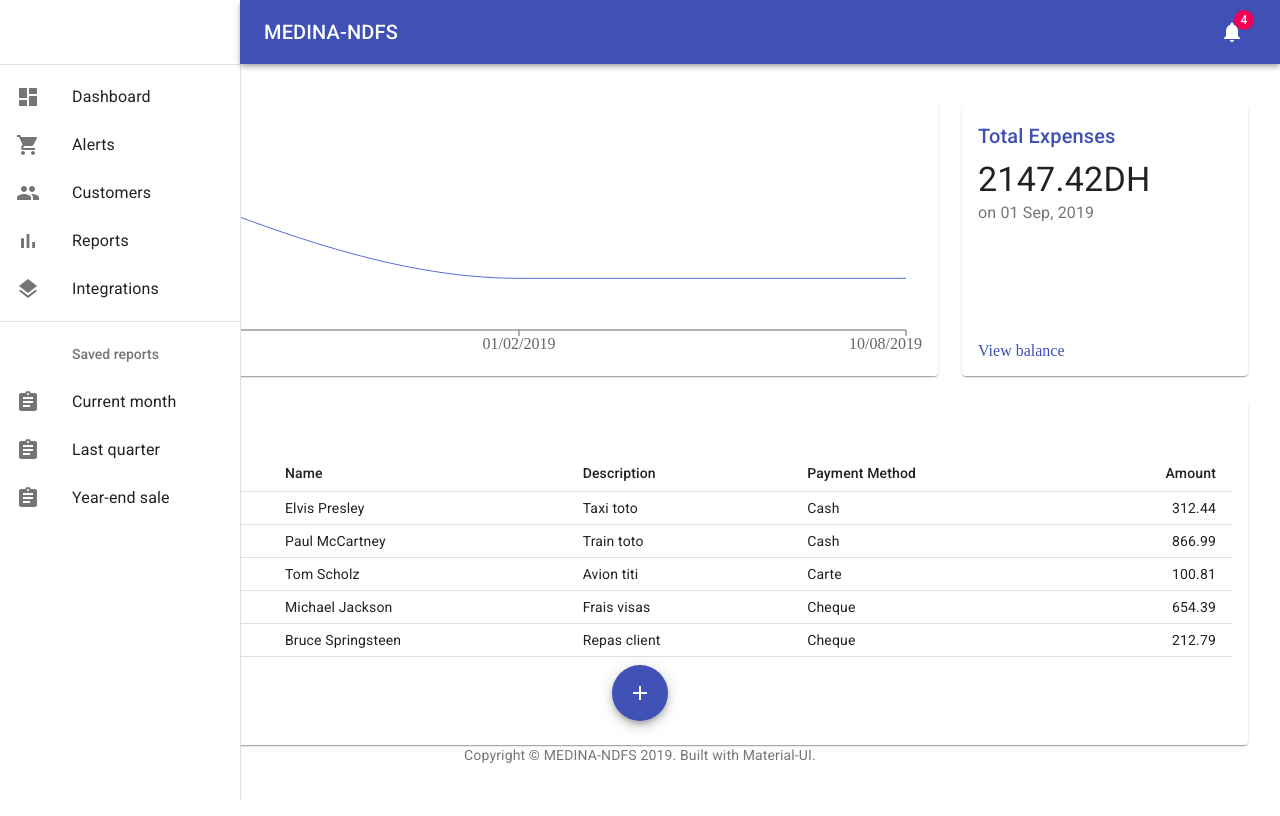
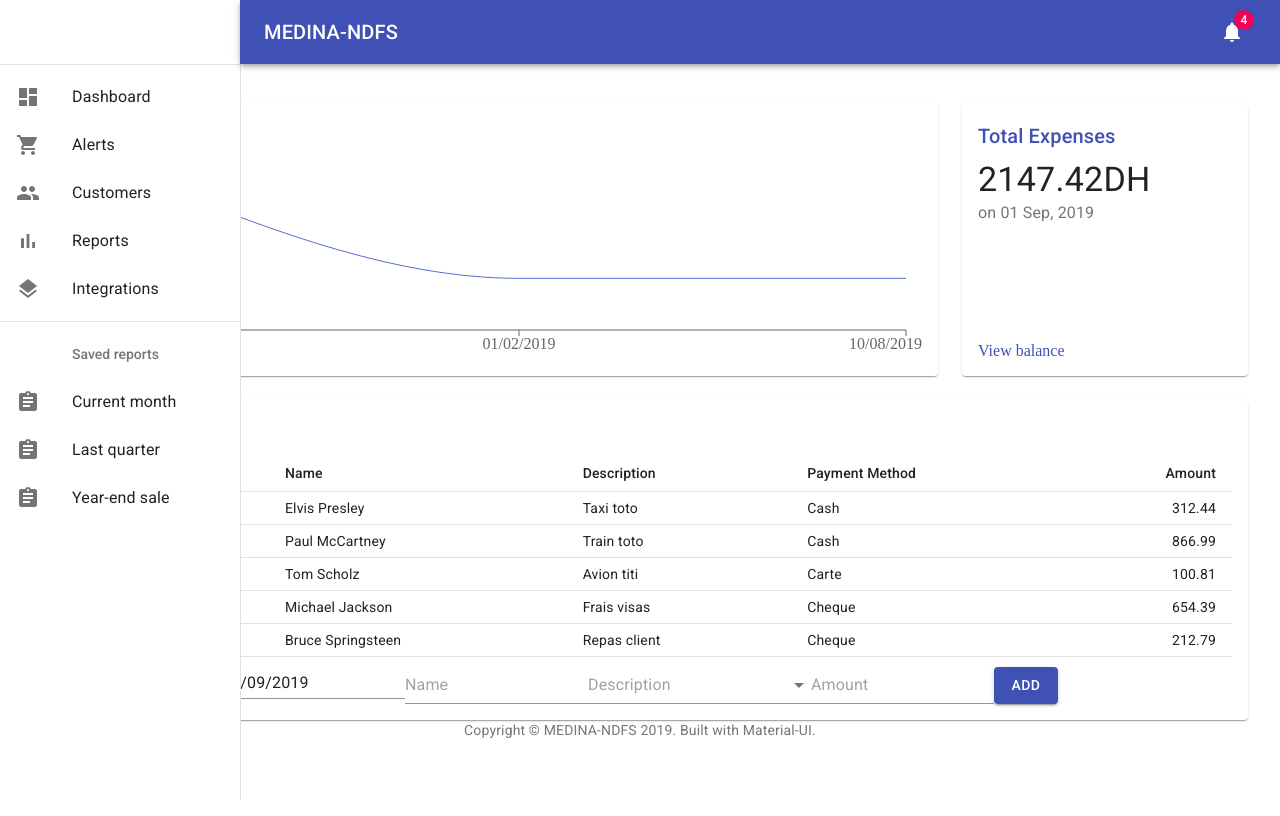
Before and after one commit to adibamine/ndf_app, a React (Create React App) app: page / in a window 1280 px wide. Built offline with nearby package versions, Linux system fonts and the light colour scheme.

Commit message:
without redux

```diff
--- a/src/index.js
+++ b/src/index.js
@@ -2,14 +2,10 @@ import React from 'react';
 import ReactDOM from 'react-dom';
 import App from './App';
 import * as serviceWorker from './serviceWorker';
-import { Provider } from 'react-redux'
-import store from './store';
 
 const rootElement = document.getElementById('root')
 ReactDOM.render(
-  <Provider store={store}>
-    <App />
-  </Provider>,
+    <App />,
   rootElement
 )
 
--- a/src/pages/Dashboard/ExpenseForm.js
+++ b/src/pages/Dashboard/ExpenseForm.js
@@ -1,86 +1,105 @@
 import React from 'react';
-import { Field, reduxForm } from 'redux-form'
-import FormControl from '@material-ui/core/FormControl';
-import { makeStyles } from '@material-ui/core/styles';
-import Button from '@material-ui/core/Button';
-import Select from '@material-ui/core/Select'
-import InputLabel from '@material-ui/core/InputLabel'
+import Input from '@material-ui/core/Input';
 import DateFnsUtils from '@date-io/date-fns';
 import {
   MuiPickersUtilsProvider,
   DatePicker
 } from '@material-ui/pickers';
+import MenuItem from '@material-ui/core/MenuItem';
+import Button from '@material-ui/core/Button';
+import Select from '@material-ui/core/Select'
 
-import { renderTextField, renderDateField, renderSelectField } from 'components/Fields';
 
-  function getModalStyle() {
-    const top = 50;
-    const left = 50;
+export default class ExpenseFormCmp extends React.Component {
 
-    return {
-      top: `${top}%`,
-      left: `${left}%`,
-      transform: `translate(-${top}%, -${left}%)`,
-    };
+  constructor(props){
+    super(props);
+    this.state = {
+      date: undefined,
+      name: '',
+      description: '',
+      paymentMethod: '',
+      amount: ''
+    }
+    this.handleDateChange = this.handleDateChange.bind(this);
+    this.handleNameChange = this.handleNameChange.bind(this);
+    this.handleDescriptionChange = this.handleDescriptionChange.bind(this);
+    this.handlePmChange = this.handlePmChange.bind(this);
+    this.handleAmountChange = this.handleAmountChange.bind(this);
+
+    this.handleSubmit = this.handleSubmit.bind(this);
   }
 
-  const useStyles = makeStyles(theme => ({
-    paper: {
-      position: 'absolute',
-      width: 400,
-      backgroundColor: theme.palette.background.paper,
-      border: '2px solid #000',
-      boxShadow: theme.shadows[5],
-      padding: theme.spacing(2, 4, 3),
-    },
-    form: {
-      textAlign: 'center',
-    },
-    button: {
-      marginTop: '10px',
+  handleDateChange(value) {
+    this.setState({date: value});
   }
-  }));
 
-function ExpenseFormCmp({ handleSubmit, closeModal }) {
-    const classes = useStyles();
-    // getModalStyle is not a pure function, we roll the style only on the first render
-    const [modalStyle] = React.useState(getModalStyle);
+  handleNameChange(event) {
+    this.setState({name: event.target.value});
+  }
 
+
+  handleDescriptionChange(event) {
+    this.setState({description: event.target.value});
+  }
+
+
+  handlePmChange(event) {
+    this.setState({paymentMethod: event.target.value});
+  }
+
+
+  handleAmountChange(event) {
+    this.setState({amount: event.target.value});
+  }
+
+  handleSubmit(event) {
+    this.props.addExpense(this.state)
+  }
+
+  render() {
+    const classes = {marginTop: '10px', display: 'flex',  justifyContent:'center'}
     return (
-        <div style={modalStyle} className={classes.paper}>
-            <h2 id="simple-modal-title">New Expense</h2>
-            <div className={classes.form}>
-              <form onSubmit={handleSubmit}>
-                <FormControl>
-                  <Field name="name" component ={renderTextField} label="Name" />
-                  <Field name="description" component={renderTextField} label="Description"/>
+      <div style={classes}>
         <MuiPickersUtilsProvider utils={DateFnsUtils}>
-                  <Field name="date" component={renderDateField} label="Date"/>
+        <DatePicker
+          format="dd/MM/yyyy"
+          name="date"
+          onChange={this.handleDateChange}
+          value={this.state.date}
+        />
         </MuiPickersUtilsProvider>
-                  <Field
+        <Input
+          placeholder="Name"
+          name="name"
+          value={this.state.name}
+          onChange={this.handleNameChange}
+        />
+        <Input
+          placeholder="Description"
+          name="description"
+          value={this.state.description}
+          onChange={this.handleDescriptionChange}
+        />
+        <Select
           name="paymentMethod"
-                    component={renderSelectField}
-                    label="Payment Method"
+          value={this.state.paymentMethod}
+          onChange={this.handlePmChange}
       >
-                    <option value="" />
-                    <option value={'Cash'}>Cash</option>
-                    <option value={'Carte'}>Carte</option>
-                    <option value={'Cheque'}>Chèque</option>
-                  </Field>
-                  <Field name="amount" component={renderTextField} label="Amount" />
-                  <Button type="submit" variant="contained" color="primary" className={classes.button}>
+          <MenuItem value="Cash">Cash</MenuItem>
+          <MenuItem value="Carte">Carte</MenuItem>
+          <MenuItem value="Cheque">Chèque</MenuItem>
+      </Select>
+        <Input
+          placeholder="Amount"
+          name="amount"
+          value={this.state.amount}
+          onChange={this.handleAmountChange}
+        />
+        <Button variant="contained" color="primary" onClick={this.handleSubmit}>
           Add
       </Button>
-                  <Button onClick={closeModal} variant="contained" color="secondary" className={classes.button}>
-                      Cancel
-                  </Button>
-                </FormControl>
-              </form>
-            </div>
       </div>
     );
   }
-
-export default reduxForm({
-  form: 'ExpenseForm',
-})(ExpenseFormCmp)
+}
--- a/src/pages/Dashboard/ExpensesList.js
+++ b/src/pages/Dashboard/ExpensesList.js
@@ -1,35 +1,27 @@
 import React from 'react';
-import { makeStyles } from '@material-ui/core/styles';
 import Table from '@material-ui/core/Table';
 import TableBody from '@material-ui/core/TableBody';
 import TableCell from '@material-ui/core/TableCell';
 import TableHead from '@material-ui/core/TableHead';
 import TableRow from '@material-ui/core/TableRow';
-import Modal from '@material-ui/core/Modal';
 import ExpenseForm from './ExpenseForm';
 import Title from 'components/Title';
-import AddIcon from '@material-ui/icons/Add';
-import Fab from '@material-ui/core/Fab';
-import { addExpense, openModal, closeModal } from 'pages/Dashboard/behavior';
-import { connect } from 'react-redux';
 import format from 'date-fns/format';
 
 const shortid = require('shortid');
 
-const useStyles = makeStyles(theme => ({
-  seeMore: {
-    marginTop: theme.spacing(3),
-  },
-  fab: {
-    margin: theme.spacing(1),
-  },
-  button: {
-    textAlign: 'center',
+export default class ExpensesListCmp extends React.Component {
+
+  constructor() {
+    super();
+    this.state = {
+      isModalOpen: false,
+    }
   }
-}));
 
-export function ExpensesListCmp({expenses, addExpense, openModal, closeModal, isModalOpen}) {
-  const classes = useStyles();
+  render() {
+    const { expenses } = this.props;
+
   return (
     <React.Fragment>
       <Title>Recent Expenses</Title>
@@ -55,22 +47,8 @@ export function ExpensesListCmp({expenses, addExpense, openModal, closeModal, is
           ))}
         </TableBody>
       </Table>
-      <div className={classes.button}>
-        <Fab color="primary" aria-label="add" className={classes.fab}  onClick={() => openModal()} >
-            <AddIcon/>
-        </Fab>
-      </div>
-      <Modal open={isModalOpen}>
-        <ExpenseForm onSubmit={(values) => addExpense(values)} closeModal={() => closeModal()}/>
-      </Modal>
+      <ExpenseForm addExpense={this.props.addExpense} />
     </React.Fragment>
   );
-}
-
-function mapStateToProps(state) {
-  return {
-    isModalOpen: state.dashboard.isModalOpen,
   }
 }
-
-export default connect(mapStateToProps, { addExpense, openModal, closeModal })(ExpensesListCmp);
--- a/src/pages/Dashboard/behavior.js
+++ /dev/null
@@ -1,66 +0,0 @@
-const LOAD_EXPENSES = 'LOAD_EXPENSES';
-const ADD_EXPENSE = 'ADD_EXPENSE';
-const OPEN_EXPENSE_FORM_MODAL = 'OPEN_EXPENSE_FORM_MODAL';
-const CLOSE_EXPENSE_FORM_MODAL = 'CLOSE_EXPENSE_FORM_MODAL';
-
-
-const expenses = [
-    createData(new Date(), 'Elvis Presley', 'Taxi toto', 'Cash', 312.44),
-    createData(new Date(2019, 1, 1), 'Paul McCartney', 'Train toto', 'Cash', 866.99),
-    createData(new Date(2019, 7, 10), 'Tom Scholz', 'Avion titi', 'Carte', 100.81),
-    createData(new Date(), 'Michael Jackson', 'Frais visas', 'Cheque', 654.39),
-    createData(new Date(), 'Bruce Springsteen', 'Repas client', 'Cheque', 212.79),
-]
-
-const initialState = {
-    expensesList: expenses,
-    isModalOpen: false,
-}
-
-
-function createData(date, name, description, paymentMethod, amount) {
-    return { date, name, description, paymentMethod, amount };
-}
-
-export function closeModal() {
-    return (dispatch) => {
-        dispatch({ type: CLOSE_EXPENSE_FORM_MODAL });
-    }
-}
-
-export function openModal() {
-    return (dispatch) => {
-        dispatch({ type: OPEN_EXPENSE_FORM_MODAL });
-    }
-}
-
-export function addExpense(expense) {
-    const newExpense = createData(expense.date, expense.name, expense.description, expense.paymentMethod, expense.amount)
-    return (dispatch) => {
-        dispatch({ type: ADD_EXPENSE, payload: newExpense })
-    }
-}
-
-export default function reducer(state={...initialState}, action) {
-    switch(action.type) {
-        case LOAD_EXPENSES:
-            return Object.assign({}, state, {
-                expensesList: action.payload
-            })
-        case ADD_EXPENSE:
-            return Object.assign({}, state, {
-                expensesList: [...state.expensesList, action.payload],
-                isModalOpen: false,
-            })
-        case OPEN_EXPENSE_FORM_MODAL:
-            return Object.assign({}, state, {
-                isModalOpen: true,
-            })
-        case CLOSE_EXPENSE_FORM_MODAL:
-            return Object.assign({}, state, {
-                isModalOpen: false,
-            })
-        default:
-            return state
-    }
-}
--- a/src/pages/Dashboard/index.js
+++ b/src/pages/Dashboard/index.js
@@ -1,59 +1,67 @@
 import React from 'react';
-import clsx from 'clsx';
-import { makeStyles } from '@material-ui/core/styles';
 import Grid from '@material-ui/core/Grid';
 import Paper from '@material-ui/core/Paper';
 import Chart from 'components/Chart';
 import Deposits from 'components/Deposits';
 import ExpensesList from './ExpensesList';
-import { connect } from 'react-redux';
+import styles from './style.module.css'
 
-const useStyles = makeStyles(theme => ({
-  container: {
-    paddingTop: theme.spacing(4),
-    paddingBottom: theme.spacing(4),
-  },
-  paper: {
-    padding: theme.spacing(2),
-    display: 'flex',
-    overflow: 'auto',
-    flexDirection: 'column',
-  },
-  fixedHeight: {
-    height: 240,
-  },
-}));
+export function createData(date, name, description, paymentMethod, amount) {
+  return { date, name, description, paymentMethod, amount };
+}
 
-export function DashboardPage({ expensesList }){
-    const classes = useStyles();
-    const fixedHeightPaper = clsx(classes.paper, classes.fixedHeight);
+const expensesData = [
+  createData(new Date(), 'Elvis Presley', 'Taxi toto', 'Cash', 312.44),
+  createData(new Date(2019, 1, 1), 'Paul McCartney', 'Train toto', 'Cash', 866.99),
+  createData(new Date(2019, 7, 10), 'Tom Scholz', 'Avion titi', 'Carte', 100.81),
+  createData(new Date(), 'Michael Jackson', 'Frais visas', 'Cheque', 654.39),
+  createData(new Date(), 'Bruce Springsteen', 'Repas client', 'Cheque', 212.79),
+]
+
+export default class IndexPage extends React.Component {
+
+  constructor() {
+    super();
+    this.state = {
+      expensesList: [],
+    }
+    this.addExpense = this.addExpense.bind(this);
+  }
+
+  componentDidMount() {
+    this.setState({
+      expensesList: expensesData,
+    })
+  }
+
+  addExpense(newExpense) {
+    this.setState({
+      expensesList: [...this.state.expensesList, newExpense],
+    })
+  }
+
+  render() {
     return (
       <div>
           <Grid container spacing={3}>
             <Grid item xs={12} md={8} lg={9}>
-              <Paper className={fixedHeightPaper}>
-                <Chart />
+              <Paper className={[styles.fixedHeight, styles.paper].join(' ')}>
+                <Chart expenses={this.state.expensesList} />
               </Paper>
             </Grid>
             <Grid item xs={12} md={4} lg={3}>
-              <Paper className={fixedHeightPaper}>
-                <Deposits />
+              <Paper className={[styles.fixedHeight, styles.paper].join(' ')}>
+                <Deposits expenses={this.state.expensesList} />
               </Paper>
             </Grid>
             <Grid item xs={12}>
-              <Paper className={classes.paper}>
-                <ExpensesList expenses={expensesList}/>
+              <Paper className={[styles.paper].join(' ')}>
+                <ExpensesList expenses={this.state.expensesList} addExpense={this.addExpense}/>
               </Paper>
             </Grid>
           </Grid>
       </div>
     );
+  }
+
 }
-
-function mapStateToProps(state) {
-  return {
-    expensesList: state.dashboard.expensesList,
-  }
-}
-
-export default connect(mapStateToProps)(DashboardPage);
--- /dev/null
+++ b/src/pages/Dashboard/style.module.css
@@ -0,0 +1,15 @@
+.container {
+    padding-top: 32px !important;
+    padding-bottom: 32px !important;
+  }
+
+  .paper {
+    display: flex  !important;
+    padding: 16px  !important;
+    overflow: auto  !important;
+    flex-direction: column  !important;
+  }
+
+  .fixedHeight {
+    height: 240px !important;
+  }
```
Also changed, not shown: src/components/Chart.js (+2 -11 lines), src/components/Deposits.js (+2 -10 lines), src/components/Fields.js (deleted, +0 -64 lines), src/store.js (deleted, +0 -11 lines). Lines whose indentation alone changed are shown as unchanged.
